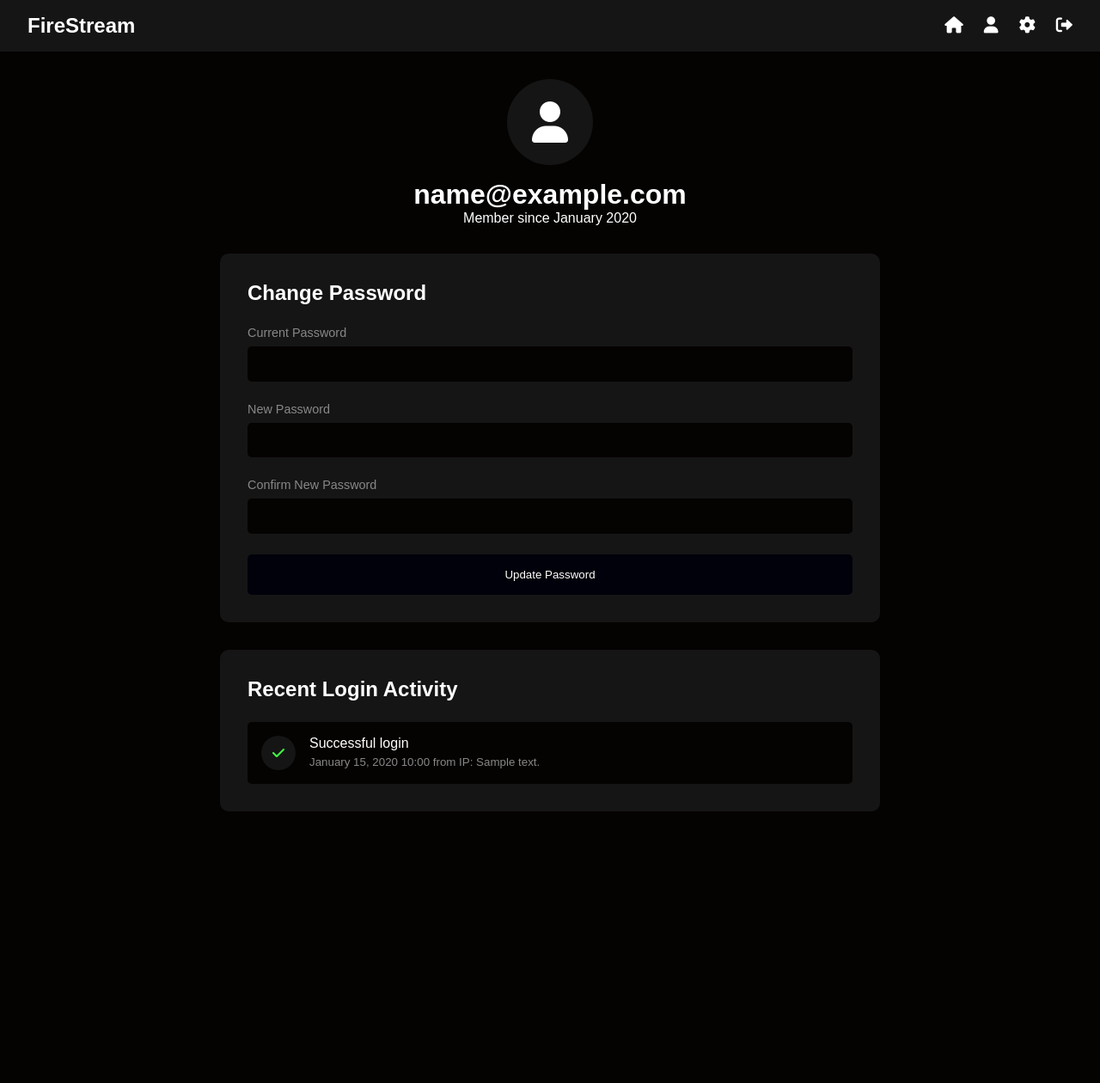
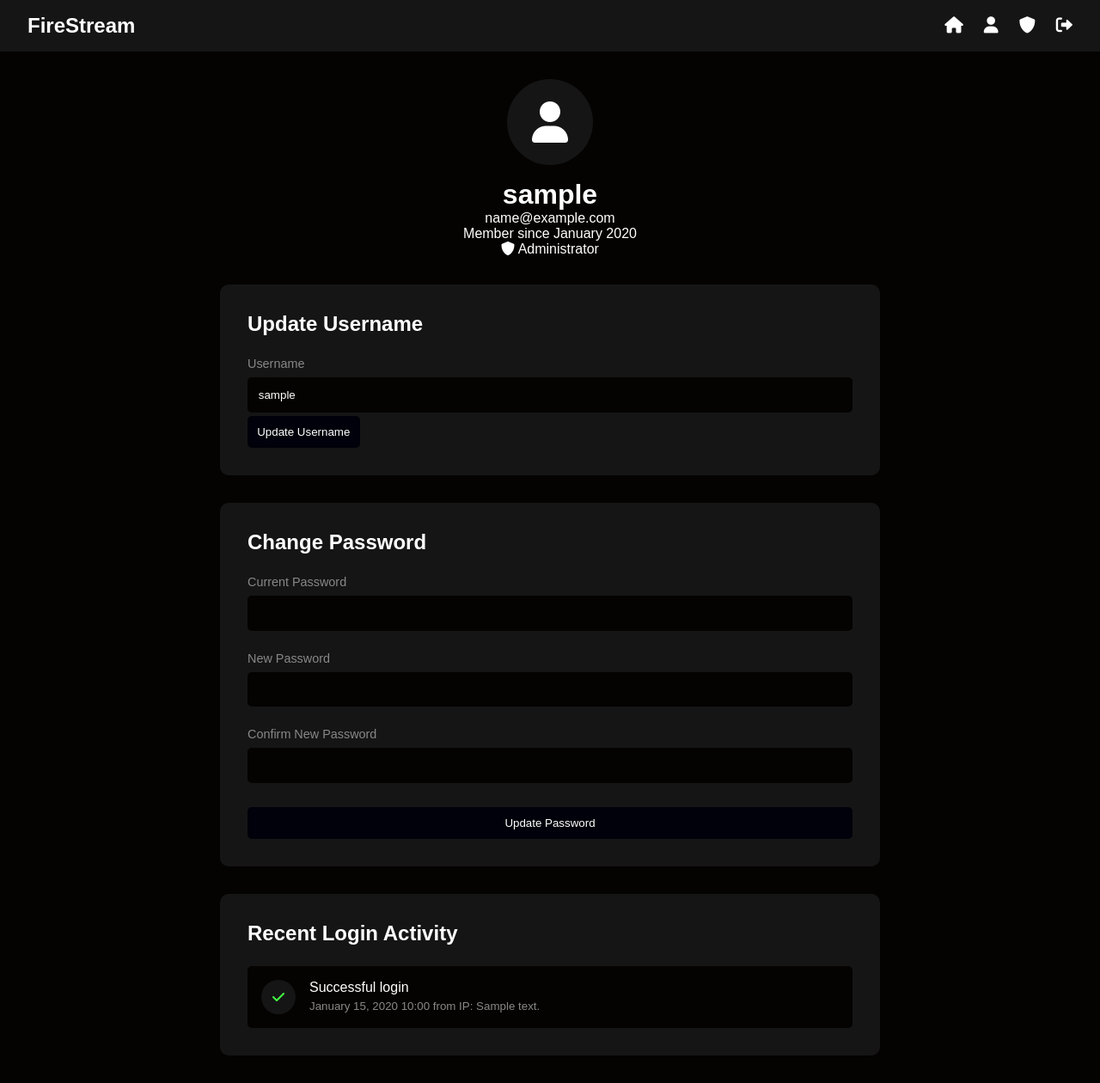
Before and after one commit to Matti-Krebelder/FireStream, a PHP site: page /profile.php in a window 1280 px wide. Shown: the whole page at 86% size. Before the commit the page ends 944 px from the top, so only its background shows below. Run offline with PHP 8.4, Linux system fonts and the light colour scheme; the visitor is signed in with stand-in values (Sample User, id 1); tables that the repository leaves empty or names only in its code hold one stand-in row (values such as "Sample post").

Commit message:
Added Administrator page preperations added Admin Status

```diff
--- a/classes/Auth.php
+++ b/classes/Auth.php
@@ -20,7 +20,11 @@ class Auth {
         }
 
         try {
-            $stmt = $this->db->prepare("SELECT id, email, password, is_active FROM users WHERE email = ?");
+            $stmt = $this->db->prepare("
+                SELECT id, email, password, is_active, is_admin, username
+                FROM users
+                WHERE email = ?
+            ");
             $stmt->execute([$email]);
             $user = $stmt->fetch(PDO::FETCH_ASSOC);
 
@@ -80,7 +84,6 @@ class Auth {
         }
     }
 
-
     private function isAccountLocked($email) {
         if (!isset($this->loginAttempts[$email])) {
             return false;
@@ -112,6 +115,8 @@ class Auth {
     private function createSession($user) {
         $_SESSION['user_id'] = $user['id'];
         $_SESSION['email'] = $user['email'];
+        $_SESSION['username'] = $user['username'];
+        $_SESSION['is_admin'] = $user['is_admin'];
         $_SESSION['last_activity'] = time();
         session_regenerate_id(true);
     }
@@ -136,14 +141,42 @@ class Auth {
         return true;
     }
 
+    public function isAdmin() {
+        return isset($_SESSION['is_admin']) && $_SESSION['is_admin'] == 1;
+    }
+
     public function getUserData($userId) {
         try {
-            $stmt = $this->db->prepare("SELECT id, email, created_at FROM users WHERE id = ?");
+            $stmt = $this->db->prepare("
+                SELECT id, email, username, is_admin, is_active, created_at
+                FROM users
+                WHERE id = ?
+            ");
             $stmt->execute([$userId]);
             return $stmt->fetch(PDO::FETCH_ASSOC);
         } catch (PDOException $e) {
             error_log("Error fetching user data: " . $e->getMessage());
             return null;
+        }
+    }
+
+    public function updateUsername($userId, $newUsername) {
+        try {
+            // Check if username is already taken
+            $stmt = $this->db->prepare("SELECT id FROM users WHERE username = ? AND id != ?");
+            $stmt->execute([$newUsername, $userId]);
+            if ($stmt->fetch()) {
+                return ['success' => false, 'message' => 'Username already taken'];
+            }
+
+            $stmt = $this->db->prepare("UPDATE users SET username = ? WHERE id = ?");
+            $stmt->execute([$newUsername, $userId]);
+
+            $_SESSION['username'] = $newUsername;
+            return ['success' => true, 'message' => 'Username updated successfully'];
+        } catch (PDOException $e) {
+            error_log("Update username error: " . $e->getMessage());
+            return ['success' => false, 'message' => 'Failed to update username'];
         }
     }
 
--- a/css/profile.css
+++ b/css/profile.css
@@ -123,11 +123,12 @@ body {
 .submit-button {
     background-color: var(--accent-color);
     color: var(--text-color);
-    padding: 1rem;
+    padding: 0.7rem;
     border: none;
     border-radius: 5px;
     cursor: pointer;
     transition: background-color 0.3s ease;
+    margin-top: 0.5lvh;
 }
 
 .submit-button:hover {
--- a/index.php
+++ b/index.php
@@ -85,6 +85,8 @@ function renderMovieCard($movie) {
     echo '</div>';
     echo '</a>';
 }
+$userId = $_SESSION['user_id'] ?? null;
+$userData = $auth->getUserData($userId);
 ?>
 
 <!DOCTYPE html>
@@ -309,7 +311,9 @@ function renderMovieCard($movie) {
             </div>
             <a href="index.php" class="icon"><i class="fas fa-home"></i></a>
         <a href="profile.php" class="icon active"><i class="fas fa-user"></i></a>
-        <a href="settings.php" class="icon"><i class="fas fa-cog"></i></a>
+        <?php if ($userData['is_admin']): ?>
+                <a href="admin.php" class="icon"><i class="fas fa-shield-alt"></i></a>
+            <?php endif; ?>
         <a href="logout.php" class="icon"><i class="fas fa-sign-out-alt"></i></a>
         </div>
     </header>
--- a/profile.php
+++ b/profile.php
@@ -27,7 +27,8 @@ error_log("Login history entries: " . count($loginHistory));
 $message = '';
 $messageClass = '';
 
-if ($_SERVER['REQUEST_METHOD'] === 'POST' && isset($_POST['action']) && $_POST['action'] === 'change_password') {
+if ($_SERVER['REQUEST_METHOD'] === 'POST') {
+    if (isset($_POST['action']) && $_POST['action'] === 'change_password') {
         $currentPassword = $_POST['current_password'] ?? '';
         $newPassword = $_POST['new_password'] ?? '';
         $confirmPassword = $_POST['confirm_password'] ?? '';
@@ -39,6 +40,21 @@ if ($_SERVER['REQUEST_METHOD'] === 'POST' && isset($_POST['action']) && $_POST['
             $result = $auth->changePassword($userId, $currentPassword, $newPassword);
             $message = $result['message'];
             $messageClass = $result['success'] ? 'success' : 'error';
+        }
+    }
+    elseif (isset($_POST['action']) && $_POST['action'] === 'update_username') {
+        $newUsername = trim($_POST['username'] ?? '');
+        if (!empty($newUsername)) {
+            $result = $auth->updateUsername($userId, $newUsername);
+            $message = $result['message'];
+            $messageClass = $result['success'] ? 'success' : 'error';
+            if ($result['success']) {
+                $userData = $auth->getUserData($userId);
+            }
+        } else {
+            $message = 'Username cannot be empty';
+            $messageClass = 'error';
+        }
     }
 }
 ?>
@@ -57,7 +73,9 @@ if ($_SERVER['REQUEST_METHOD'] === 'POST' && isset($_POST['action']) && $_POST['
         <div class="nav-icons">
     <a href="index.php" class="icon"><i class="fas fa-home"></i></a>
     <a href="profile.php" class="icon"><i class="fas fa-user"></i></a>
-            <a href="settings.php" class="icon"><i class="fas fa-cog"></i></a>
+    <?php if ($userData['is_admin']): ?>
+        <a href="admin.php" class="icon"><i class="fas fa-shield-alt"></i></a>
+    <?php endif; ?>
     <a href="logout.php" class="icon"><i class="fas fa-sign-out-alt"></i></a>
 </div>
     </header>
@@ -67,13 +85,30 @@ if ($_SERVER['REQUEST_METHOD'] === 'POST' && isset($_POST['action']) && $_POST['
             <div class="profile-avatar">
                 <i class="fas fa-user"></i>
             </div>
-            <h1><?php echo htmlspecialchars($userData['email'] ?? ''); ?></h1>
+            <h1><?php echo htmlspecialchars($userData['username'] ?? ''); ?></h1>
+            <p class="user-email"><?php echo htmlspecialchars($userData['email'] ?? ''); ?></p>
             <p>Member since <?php echo isset($userData['created_at']) ? date('F Y', strtotime($userData['created_at'])) : 'N/A'; ?></p>
+            <?php if ($userData['is_admin']): ?>
+                <span class="admin-badge"><i class="fas fa-shield-alt"></i> Administrator</span>
+            <?php endif; ?>
         </div>
 
         <?php if ($message): ?>
             <div class="message <?php echo $messageClass; ?>"><?php echo htmlspecialchars($message); ?></div>
         <?php endif; ?>
+
+        <div class="profile-section">
+            <h2>Update Username</h2>
+            <form class="username-form" method="POST" action="">
+                <input type="hidden" name="action" value="update_username">
+                <div class="form-group">
+                    <label for="username">Username</label>
+                    <input type="text" id="username" name="username"
+                           value="<?php echo htmlspecialchars($userData['username'] ?? ''); ?>" required>
+                </div>
+                <button type="submit" class="submit-button">Update Username</button>
+            </form>
+        </div>
 
         <div class="profile-section">
             <h2>Change Password</h2>
@@ -119,7 +154,7 @@ if ($_SERVER['REQUEST_METHOD'] === 'POST' && isset($_POST['action']) && $_POST['
                         </div>
                     <?php endforeach; ?>
                 <?php else: ?>
-                    <p>No login history available. (User ID: <?php echo htmlspecialchars($userId); ?>)</p>
+                    <p>No login history available.</p>
                 <?php endif; ?>
             </div>
         </div>
```
Also changed, not shown: movie.php (+16 -4 lines), .htaccess (added), 1 other file. Lines whose indentation alone changed are shown as unchanged.
